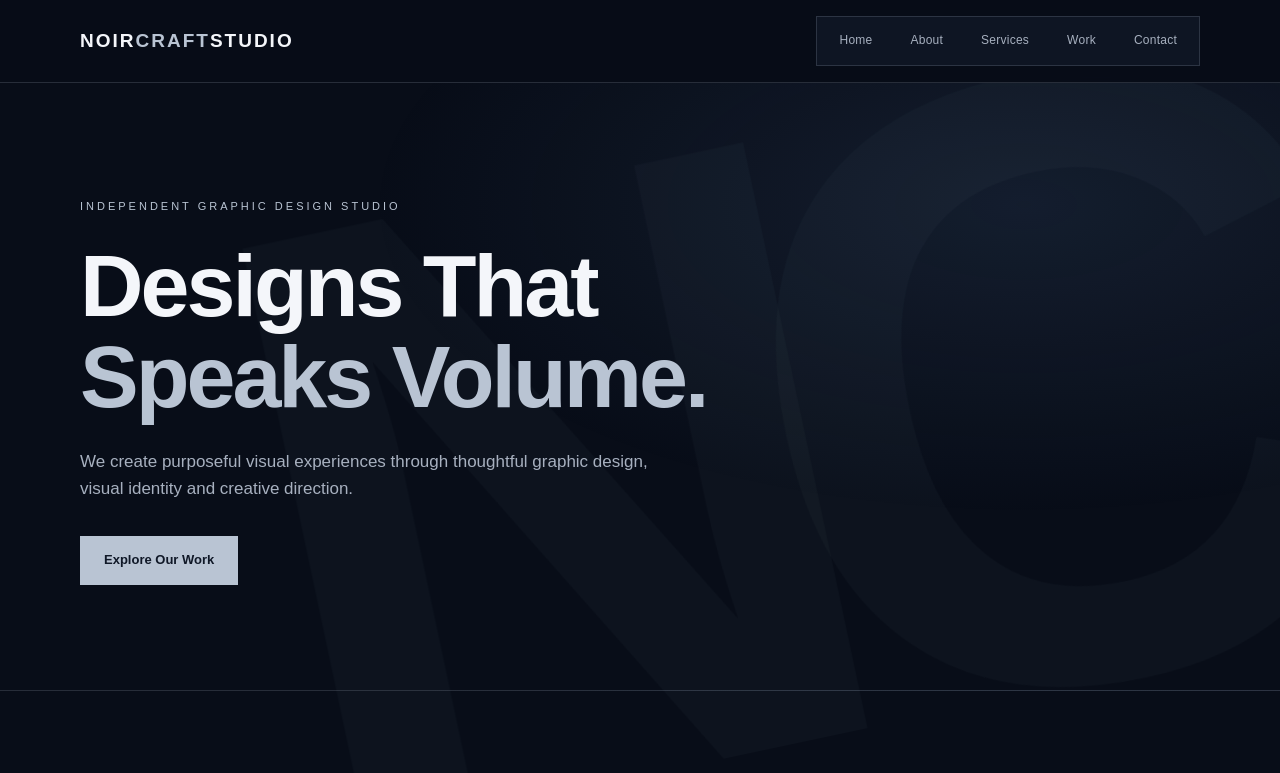
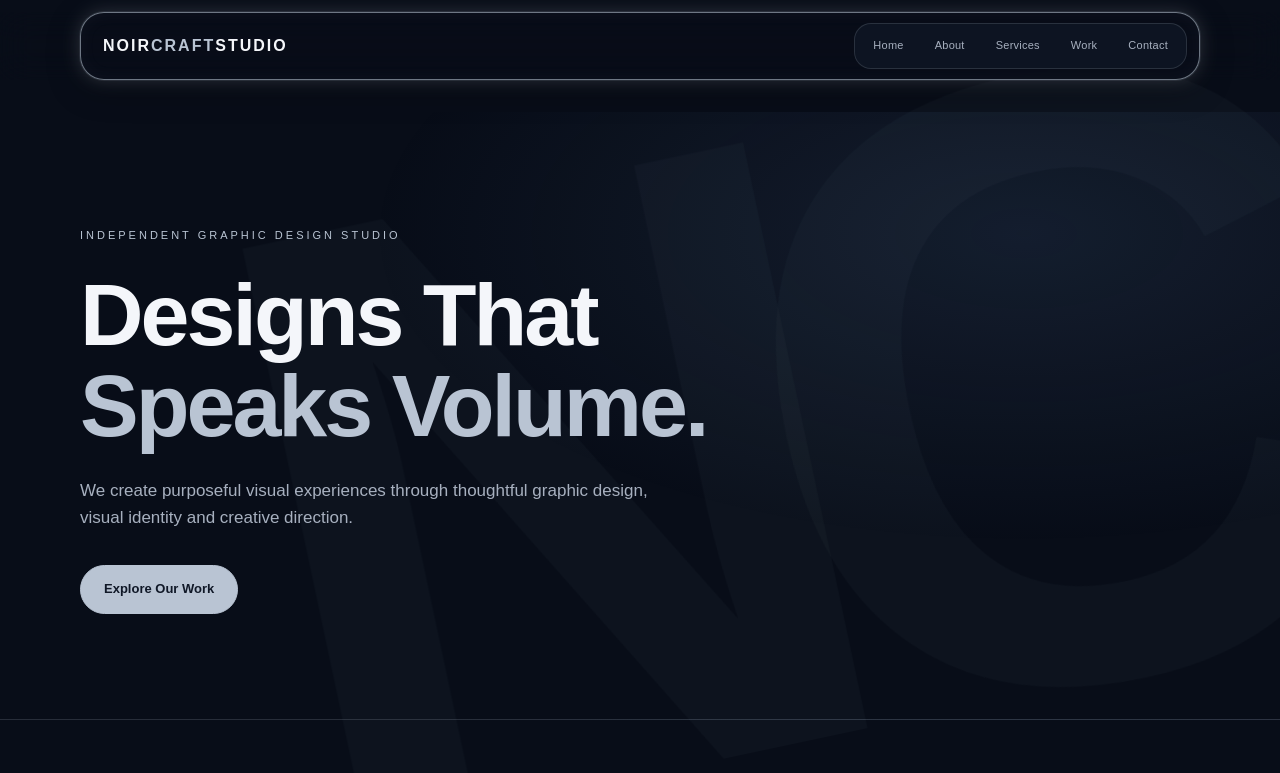
Before and after one commit to black-alt-oot/NoirCraftStudio-, a plain HTML site: page index.html in a window 1280 px wide. Shown: the top 773 px of the page. Drawn offline with Linux system fonts and the light colour scheme.

Commit message:
Add floating glowing navigation and rounded controls

```diff
--- a/index.html
+++ b/index.html
@@ -557,25 +557,101 @@
 
     body::before { content:"NC"; position:fixed; right:1vw; bottom:1vh; z-index:0; pointer-events:none; font-size:clamp(360px,68vw,920px); line-height:.8; font-weight:900; letter-spacing:-.13em; color:rgba(185,196,211,.026); transform:rotate(-12deg); }
     body > header, body > main, body > footer { position:relative; z-index:1; }
-  </style>
+
+/* Unified floating navigation and rounded controls */
+body { padding-top: 112px; }
+header.floating-header {
+  position: fixed !important;
+  top: 12px !important;
+  left: 0;
+  width: 100%;
+  z-index: 1000 !important;
+  border: 0 !important;
+  background: transparent !important;
+  pointer-events: none;
+}
+header.floating-header > .container { pointer-events: none; }
+header.floating-header nav.floating-nav {
+  pointer-events: auto;
+  min-height: 68px;
+  display: flex;
+  align-items: center;
+  justify-content: space-between;
+  gap: 18px;
+  padding: 9px 12px 9px 22px;
+  border: 1px solid rgba(185,196,211,.58);
+  border-radius: 24px;
+  background: rgba(8,13,24,.88);
+  box-shadow: 0 0 0 1px rgba(185,196,211,.10), 0 0 18px rgba(185,196,211,.22), 0 8px 32px rgba(0,0,0,.34), inset 0 0 18px rgba(185,196,211,.045);
+  backdrop-filter: blur(18px);
+  -webkit-backdrop-filter: blur(18px);
+}
+header.floating-header .logo { flex: 0 0 auto; font-size: 16px; }
+header.floating-header .nav-links {
+  display: flex;
+  align-items: center;
+  gap: 3px;
+  padding: 4px;
+  border: 1px solid rgba(185,196,211,.16);
+  border-radius: 17px;
+  background: rgba(16,24,39,.76);
+  color: var(--muted);
+  font-size: 11px;
+}
+header.floating-header .nav-links a {
+  display: inline-flex;
+  align-items: center;
+  justify-content: center;
+  min-height: 36px;
+  padding: 0 13px;
+  border: 1px solid transparent;
+  border-radius: 12px;
+  white-space: nowrap;
+  transition: background .2s ease, color .2s ease, border-color .2s ease;
+}
+header.floating-header .nav-links a:hover,
+header.floating-header .nav-links a:focus-visible {
+  color: var(--white);
+  background: rgba(185,196,211,.12);
+  border-color: rgba(185,196,211,.28);
+}
+.button, .project-link, .back-button, .back {
+  border-radius: 999px !important;
+}
+.contact-links a { border-radius: 15px; }
+a:focus-visible { border-radius: 999px; }
+body > header.floating-header { position: fixed !important; z-index: 1000 !important; }
+@media (max-width: 700px) {
+  body { padding-top: 126px; }
+  header.floating-header { top: 8px !important; }
+  header.floating-header nav.floating-nav {
+    min-height: 0;
+    flex-direction: column;
+    align-items: stretch;
+    gap: 8px;
+    padding: 10px;
+    border-radius: 21px;
+  }
+  header.floating-header .logo { font-size: 14px; text-align: center; }
+  header.floating-header .nav-links {
+    width: 100%;
+    overflow-x: auto;
+    justify-content: flex-start;
+    scrollbar-width: none;
+  }
+  header.floating-header .nav-links::-webkit-scrollbar { display: none; }
+  header.floating-header .nav-links a { min-height: 33px; padding: 0 12px; font-size: 10px; }
+}
+@media (prefers-reduced-motion: reduce) {
+  header.floating-header .nav-links a { transition: none; }
+}
+
+</style>
 </head>
 
 <body>
 
-<header>
-  <div class="container">
-    <nav>
-      <a class="logo" href="#">NOIR<span>CRAFT</span>STUDIO</a>
-      <div class="nav-links" aria-label="Main navigation">
-        <a href="#home">Home</a>
-        <a href="#about">About</a>
-        <a href="#services">Services</a>
-        <a href="#work">Work</a>
-        <a href="#contact">Contact</a>
-      </div>
-    </nav>
-  </div>
-</header>
+<header class="floating-header"><div class="container"><nav class="floating-nav" aria-label="Main navigation"><a class="logo" href="index.html#home">NOIR<span>CRAFT</span>STUDIO</a><div class="nav-links"><a href="index.html#home">Home</a><a href="index.html#about">About</a><a href="index.html#services">Services</a><a href="index.html#work">Work</a><a href="index.html#contact">Contact</a></div></nav></div></header>
 
 <main>
 
```
